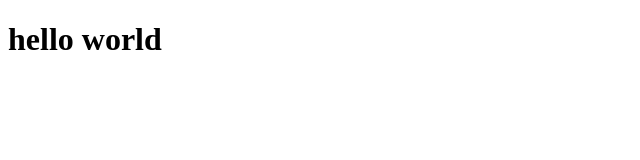
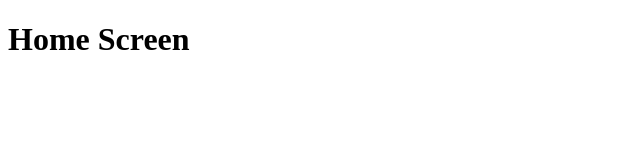
Before and after one commit to jsidd06/movie_website, a React (Create React App) app: page / in a window 1280 px wide. Shown: the top 160 px of the page, without its empty margins (0-640 px from the left). Built offline with nearby package versions, Linux system fonts and the light colour scheme.

Commit message:
start to work

```diff
--- a/src/App.jsx
+++ b/src/App.jsx
@@ -1,15 +1,15 @@
-import React from 'react';
-import { BrowserRouter, Route, Routes } from 'react-router-dom';
-import HomeScreen from './views/HomeScreen';
+import React from "react";
+import { BrowserRouter, Route, Routes } from "react-router-dom";
+import HomeScreen from "./views/HomeScreen";
 
 function App() {
-  return <div>
-      <BrowserRouter>
+  return (
+    <BrowserRouter>
       <Routes>
         <Route path="/" element={<HomeScreen />} />
       </Routes>
-      </BrowserRouter>
-  </div>;
+    </BrowserRouter>
+  );
 }
 
 export default App;
--- a/src/views/HomeScreen.jsx
+++ b/src/views/HomeScreen.jsx
@@ -1,7 +1,11 @@
-import React from 'react';
+import React from "react";
 
 function HomeScreen() {
-  return <div><h1>hello world</h1></div>;
+  return (
+    <div>
+        <h1>Home Screen</h1>
+    </div>
+  );
 }
 
 export default HomeScreen;
```
Also changed, not shown: public/index.html (+0 -23 lines).
